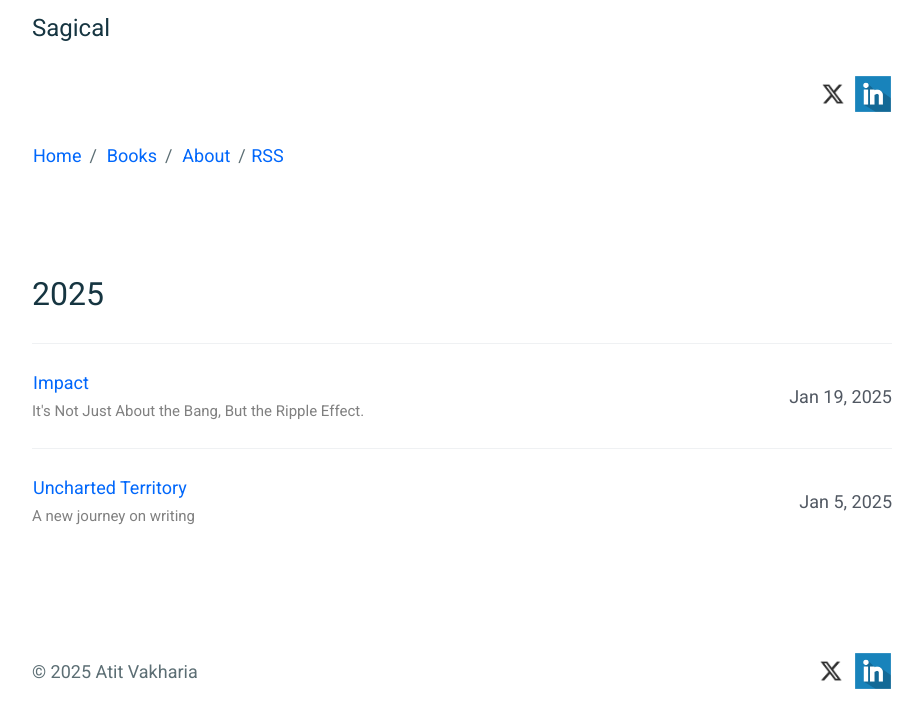
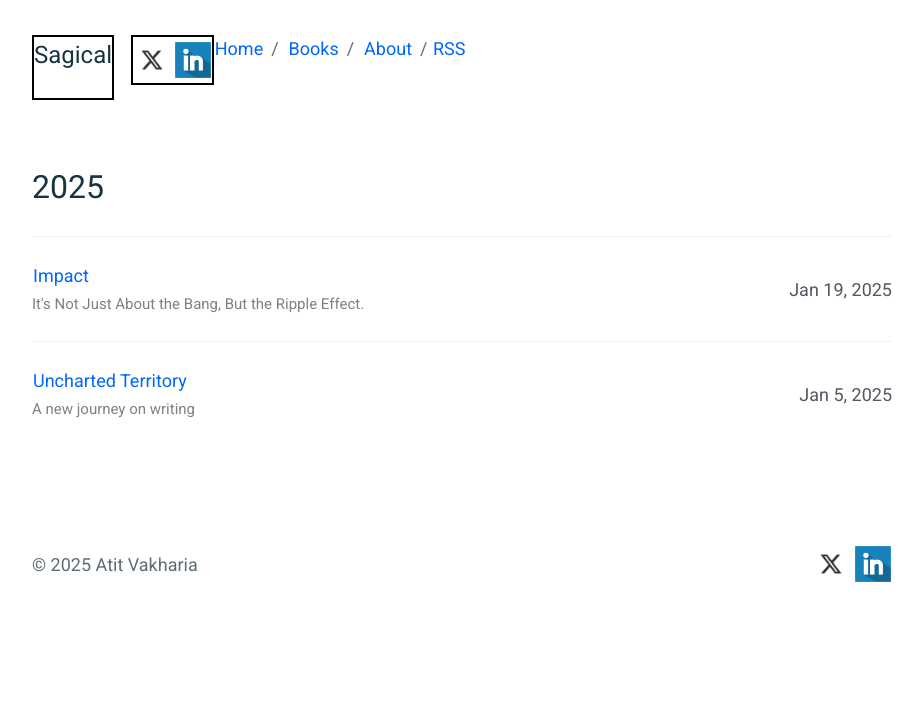
Before and after one commit to mkchoi212/paper-jekyll-theme, a Jekyll site: the page built from index.html, in a window 1280 px wide. Shown: the top 728 px of the page, without its empty margins (178-1101 px from the left). Built offline with Jekyll 4.4.1, drawn with Linux system fonts in a browser that asks for light colours.

Commit message:
Update header.html

```diff
--- a/_includes/header.html
+++ b/_includes/header.html
@@ -1,8 +1,8 @@
 <header class="c-page__header">
-  <div style="text-align: left;">
+  <div style="text-align: left; border: 2px solid #000; float: left; margin-right: 2%;">
     <h1>{{ site.title}}</h1>
   </div>
-  <div style="text-align: right;">
+  <div style="text-align: right; border: 2px solid #000; float: left;">
     {% if site.twitter_username %}
       <a href="https://twitter.com/{{ site.twitter_username }}">
         <img src="{{ site.baseurl }}/assets/x.png" alt="X" width="36" height="36" />
```
